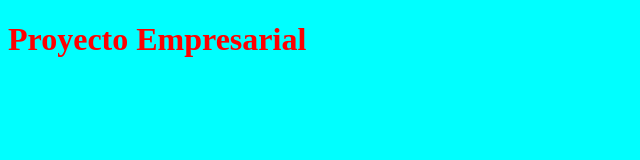
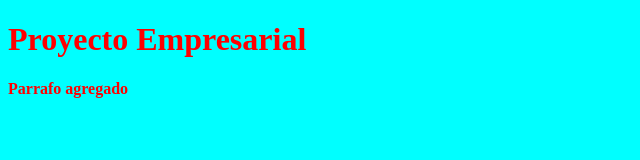
Before and after one commit to Oseas1995/CursoGit2022, a plain HTML site: page index.html in a window 1280 px wide. Shown: the whole page, without its empty margins (0-640 px from the left). Drawn offline with Linux system fonts and the light colour scheme.

Commit message:
Update index.html

```diff
--- a/index.html
+++ b/index.html
@@ -10,6 +10,6 @@
 </head>
 <body>
     <h1>Proyecto Empresarial</h1>
-    <p></p>
+    <p>Parrafo agregado</p>
 </body>
 </html>
```
